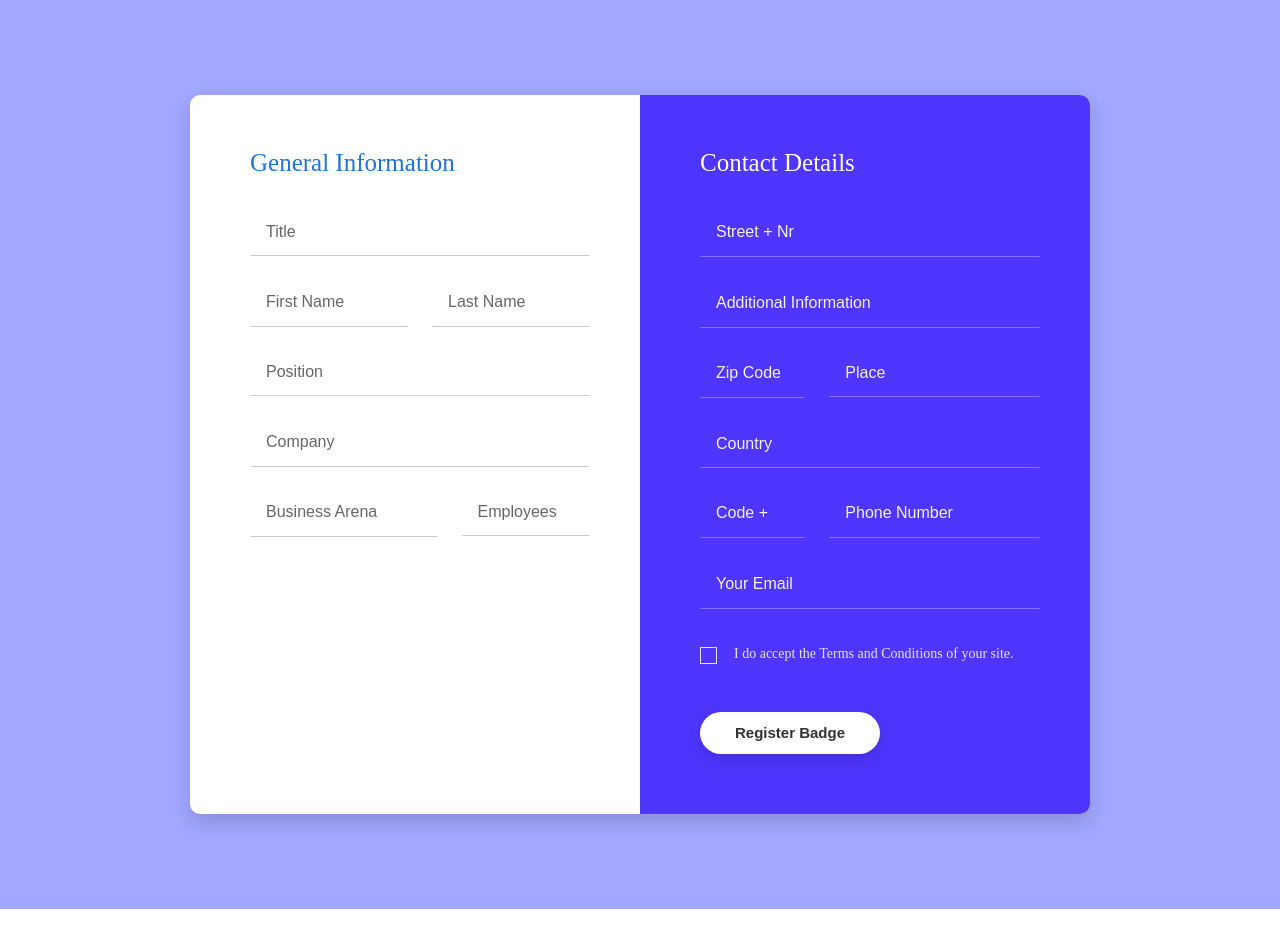
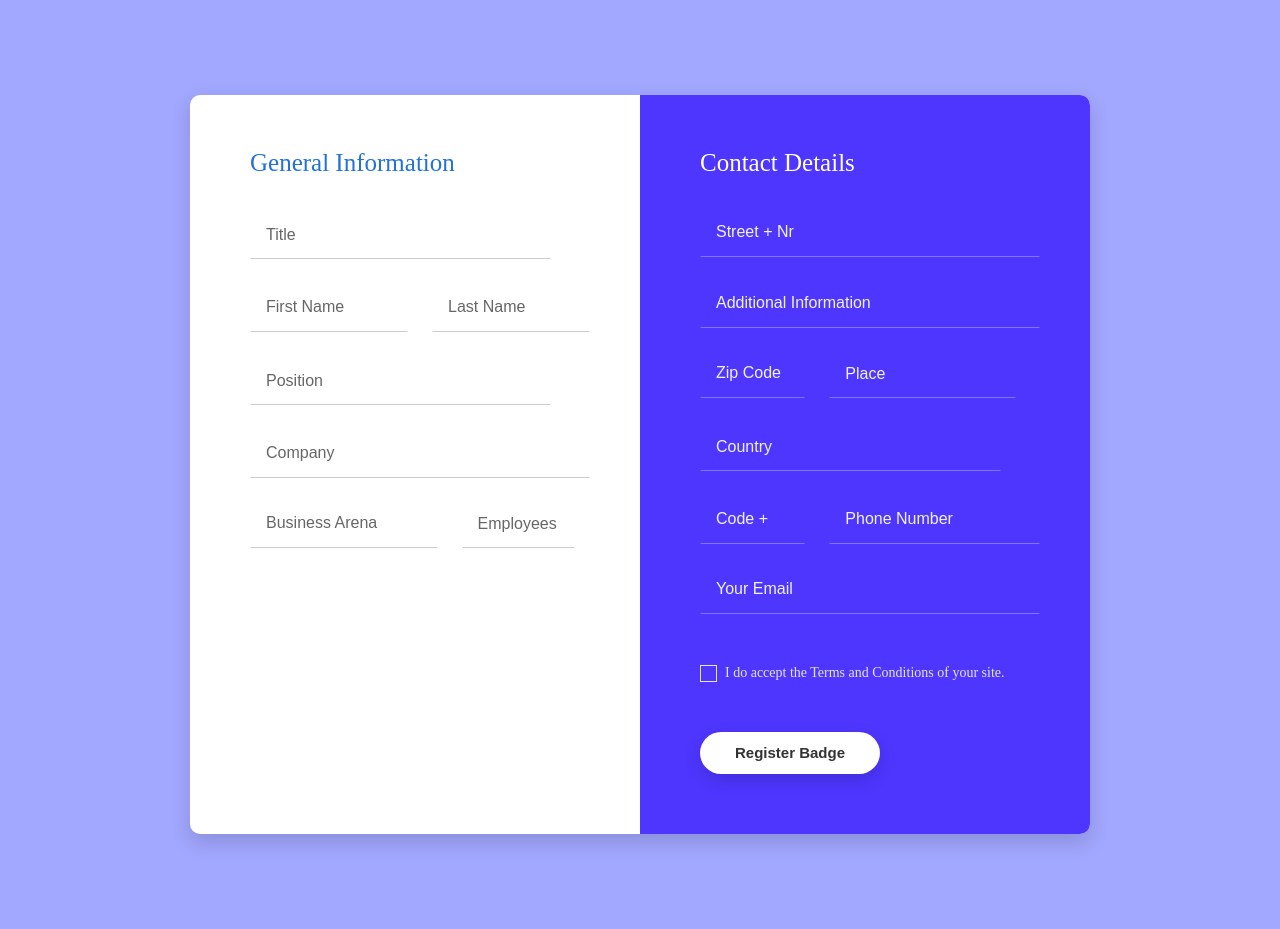
Before and after one commit to pelinkeskinn/RegForm, a plain HTML site: page regform/index.html in a window 1280 px wide. Drawn offline with Linux system fonts and the light colour scheme.

Commit message:
update style.css

```diff
--- a/regform/style.css
+++ b/regform/style.css
@@ -1,29 +1,34 @@
 body {
 	margin:  0;
+	background: #a2a7ff;
 }
 .page-content {
 	width: 100%;
+	height: 100%;
 	margin:  0 auto;
-	background: #a2a7ff;
 	display: flex;
-	display: -webkit-flex;
 	justify-content: center;
 	align-items: center;
 }
-.form-content  {
+.form-content {
+	display: flex;
+	flex-direction: column;
+	justify-content: center;
+	align-items: center;
 	background: #fff;
 	width: 900px;
 	border-radius: 10px;
 	box-shadow: 0px 8px 20px 0px rgba(0, 0, 0, 0.15);
 	margin: 95px 0;
-	position: relative;
   }
+
   .form-content .form-detail {
-	position: relative;
+	display: flex;
+	flex-direction: row;
 	width: 100%;
-	display: flex;
 	display: -webkit-flex;
   }
+
 .form-content .form-detail h2 {
 	font-weight: 500;
 	font-size: 25px;
@@ -33,13 +38,13 @@ body {
 .form-content .form-detail .form-left {
 	border-top-left-radius: 10px;
 	border-bottom-left-radius: 10px;
-	width: 100%;
+	width: 50%;
 }
 .form-content .form-detail .form-left h2 {
 	color: #2271dd;
 }
 .form-content .form-detail .form-right {
-	width: 100%;
+	width: 50%;
 	background: #4e36ff;
 	border-top-right-radius: 10px;
 	border-bottom-right-radius: 10px;
@@ -49,20 +54,22 @@ body {
 }
 .form-content .form-detail .form-group {
 	display: flex;
-	display: -webkit-flex;
 }
 .form-content .form-detail .form-row {
-	position: relative;
+	display: flex;
+	flex-direction: row;
+	align-items: center;
 	margin-bottom: 24px;
 	padding-left: 60px;
 	padding-right: 50px;
   }
+
 .form-content .form-detail .form-left .form-group .form-row.form-row-1 {
-	width: 50%;
+	width: 100%;
 	padding: 0 12px 0 60px;
 }
 .form-content .form-detail .form-left .form-group .form-row.form-row-2 {
-	width: 50%;
+	width: 100%;
 	padding: 0 50px 0 12px;
 }
 .form-content .form-detail .form-left .form-group .form-row.form-row-3 {
@@ -94,11 +101,14 @@ body {
     box-sizing: border-box;
 }
 .form-content .form-detail select {
+	display: flex;
+	flex-direction: row;
+	align-items: center;
 	background: 0 0;
-	position: relative;
 	z-index: 9;
 	cursor: pointer;
   }
+
 .form-content .form-detail .form-left select {
 	color: #666;
 }
@@ -106,12 +116,13 @@ body {
 	color: #f2f2f2;
 }
 .form-content .form-detail .select-btn {
-	z-index: 0;
-    position: absolute;
-    top: 30%;
-    right: 11.5%;
+	display: flex;
+	align-items: center;
 	font-size: 18px;
+	margin-top: 15%;
+	margin-right: 11.5%;
   }
+
 .form-content .form-detail .form-left .select-btn {
     color: #666;
 }
@@ -153,40 +164,45 @@ body {
 	background: #4835d4;
 }
 .form-content .form-detail .form-checkbox {
+	display: flex;
+	flex-direction: col;
+	align-items: center;
 	margin-top: 37px;
+	margin-left: 25px;
 	padding: 0 50px 0 60px;
-	position: relative;
   }
+
 .form-content .form-detail .form-checkbox input {
-	position: absolute;
+	display: flex;
     opacity: 0;
 }
 .form-content .form-detail .form-checkbox .checkmark {
-	position: absolute;
-    top: 1px;
-    left: 60px;
+	display: flex;
+	align-items: center;
+	justify-content: center;
 	height: 15px;
 	width: 15px;
+	margin-left: -25px;
 	border: 1px solid #e5e5e5;
 	cursor: pointer;
+	margin-top: -51px;
 }
+
 .form-content .form-detail .form-checkbox .checkmark::after {
 	content: "";
-    position: absolute;
-    left: 5px;
-   	top: 1px;
+	display: none;
 	width: 3px;
 	height: 8px;
 	border: 1px solid #fff;
 	border-width: 0 2px 2px 0;
 	transform: rotate(45deg);
-    display: none;
 }
-.form-content .form-detail .form-checkbox input:checked ~ .checkmark::after {
+
+  .form-content .form-detail .form-checkbox input[type="checkbox"]:checked + .checkmark::after {
 	display: block;
 }
 .form-content .form-detail .form-checkbox p {
-    margin-left: 34px;
+    margin-bottom: 0px;
     color: #e5e5e5;
     font-size: 14px;
     font-weight: 400;
```
Lines whose indentation alone changed are shown as unchanged.
